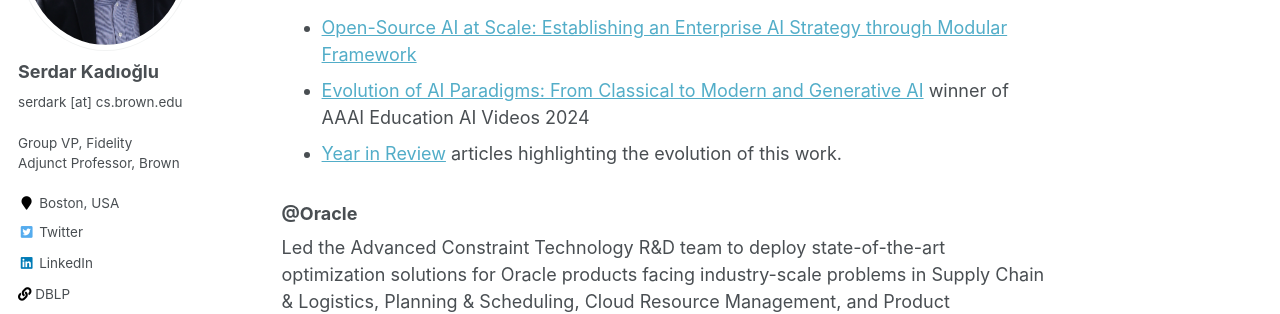
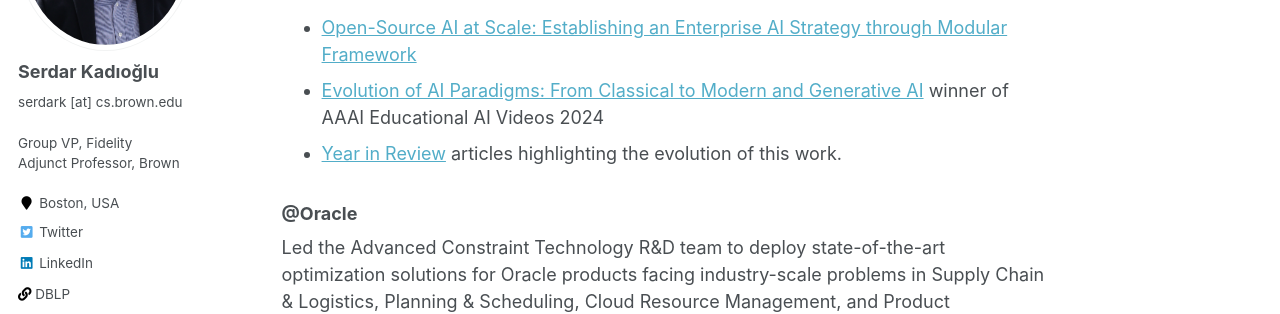
Before and after one commit to skadio/skadio.github.io, a Jekyll site: the page built from _pages/about.md, in a window 1280 px wide and 900 px high, scrolled down 1139 px. Shown: the part 180-494 px from the top of the window. Built offline with Jekyll 4.4.1, drawn with Linux system fonts in a browser that asks for light colours.

Commit message:
Update about.md

```diff
--- a/_pages/about.md
+++ b/_pages/about.md
@@ -37,7 +37,7 @@ Advocate of **Responsible AI**, model governance, and cross-functional collabora
 
 Explore more in:
 * [Open-Source AI at Scale: Establishing an Enterprise AI Strategy through Modular Framework](https://onlinelibrary.wiley.com/doi/epdf/10.1002/aaai.70032)
-* [Evolution of AI Paradigms: From Classical to Modern and Generative AI](https://www.youtube.com/watch?v=8SMmjBQ40YE&list=PL3kNflhPEzie9ivF8N_Z3Ac4d4Sum8iVz&index=3) winner of AAAI Education AI Videos 2024
+* [Evolution of AI Paradigms: From Classical to Modern and Generative AI](https://www.youtube.com/watch?v=8SMmjBQ40YE&list=PL3kNflhPEzie9ivF8N_Z3Ac4d4Sum8iVz&index=3) winner of AAAI Educational AI Videos 2024
 * [Year in Review](https://www.linkedin.com/in/serdark/recent-activity/articles) articles highlighting the evolution of this work.
 
 <!--
```
